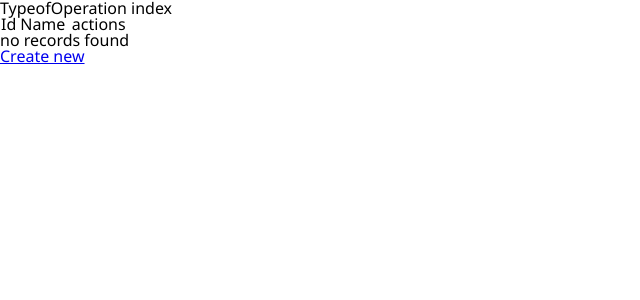
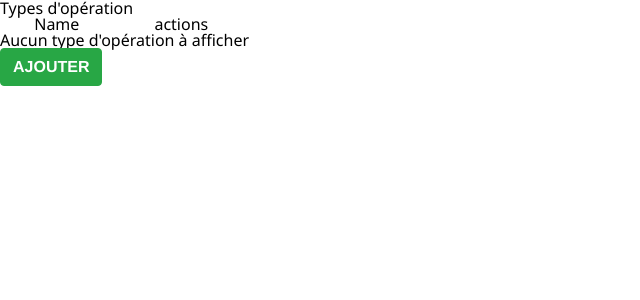
Before and after one commit to KiBAProduction/booklinik, a Symfony app: template templates/typeof_operation/index.html.twig in a window 1280 px wide. Shown: the top 300 px of the page, without its empty margins (0-640 px from the left). Run offline with Twig, Linux system fonts and the light colour scheme; the template is opened without the code that fills it, so the values that code supplies are empty; some libraries are stand-ins or nearby versions.

Commit message:
update typeOfOperation template

```diff
--- a/templates/typeof_operation/_delete_form.html.twig
+++ b/templates/typeof_operation/_delete_form.html.twig
@@ -1,4 +1,4 @@
-<form method="post" action="{{ path('typeof_operation_delete', {'id': typeof_operation.id}) }}" onsubmit="return confirm('Are you sure you want to delete this item?');">
+<form method="post" action="{{ path('typeof_operation_delete', {'id': typeof_operation.id}) }}" onsubmit="return confirm('Êtes vous sur de vouloir supprimer cet élément?');">
     <input type="hidden" name="_token" value="{{ csrf_token('delete' ~ typeof_operation.id) }}">
-    <button class="btn">Delete</button>
+    <button class="btn delete-btn">Supprimer</button>
 </form>
--- a/templates/typeof_operation/_form.html.twig
+++ b/templates/typeof_operation/_form.html.twig
@@ -1,4 +1,4 @@
 {{ form_start(form) }}
     {{ form_widget(form) }}
-    <button class="btn">{{ button_label|default('Save') }}</button>
+    <button class="btn form-valid-btn">{{ button_label|default('Confimer') }}</button>
 {{ form_end(form) }}
--- a/templates/typeof_operation/index.html.twig
+++ b/templates/typeof_operation/index.html.twig
@@ -1,14 +1,13 @@
 {% extends 'base.html.twig' %}
 
-{% block title %}TypeofOperation index{% endblock %}
+{% block title %}Types d'opération{% endblock %}
 
 {% block body %}
-    <h1>TypeofOperation index</h1>
+    <h1>Types d'opération</h1>
 
     <table class="table">
         <thead>
             <tr>
-                <th>Id</th>
                 <th>Name</th>
                 <th>actions</th>
             </tr>
@@ -16,20 +15,19 @@
         <tbody>
         {% for typeof_operation in typeof_operations %}
             <tr>
-                <td>{{ typeof_operation.id }}</td>
                 <td>{{ typeof_operation.name }}</td>
                 <td>
-                    <a href="{{ path('typeof_operation_show', {'id': typeof_operation.id}) }}">show</a>
-                    <a href="{{ path('typeof_operation_edit', {'id': typeof_operation.id}) }}">edit</a>
+                    <a href="{{ path('typeof_operation_show', {'id': typeof_operation.id}) }}"><i class="fas fa-info"></i> Détails</a>
+                    <a href="{{ path('typeof_operation_edit', {'id': typeof_operation.id}) }}"><i class="far fa-edit"></i> Modifier</a>
                 </td>
             </tr>
         {% else %}
             <tr>
-                <td colspan="3">no records found</td>
+                <td colspan="2">Aucun type d'opération à afficher</td>
             </tr>
         {% endfor %}
         </tbody>
     </table>
 
-    <a href="{{ path('typeof_operation_new') }}">Create new</a>
+    <a href="{{ path('typeof_operation_new') }}" class="new-btn btn">Ajouter</a>
 {% endblock %}
--- a/templates/typeof_operation/new.html.twig
+++ b/templates/typeof_operation/new.html.twig
@@ -1,11 +1,11 @@
 {% extends 'base.html.twig' %}
 
-{% block title %}New TypeofOperation{% endblock %}
+{% block title %}Nouveau type d'opération{% endblock %}
 
 {% block body %}
-    <h1>Create new TypeofOperation</h1>
+    <h1>Nouveau type d'opération</h1>
 
     {{ include('typeof_operation/_form.html.twig') }}
 
-    <a href="{{ path('typeof_operation_index') }}">back to list</a>
+    <a href="{{ path('typeof_operation_index') }}" class="btn back-btn">Retour</a>
 {% endblock %}
```
Also changed, not shown: templates/typeof_operation/edit.html.twig (+7 -5 lines), templates/typeof_operation/show.html.twig (+4 -4 lines).
